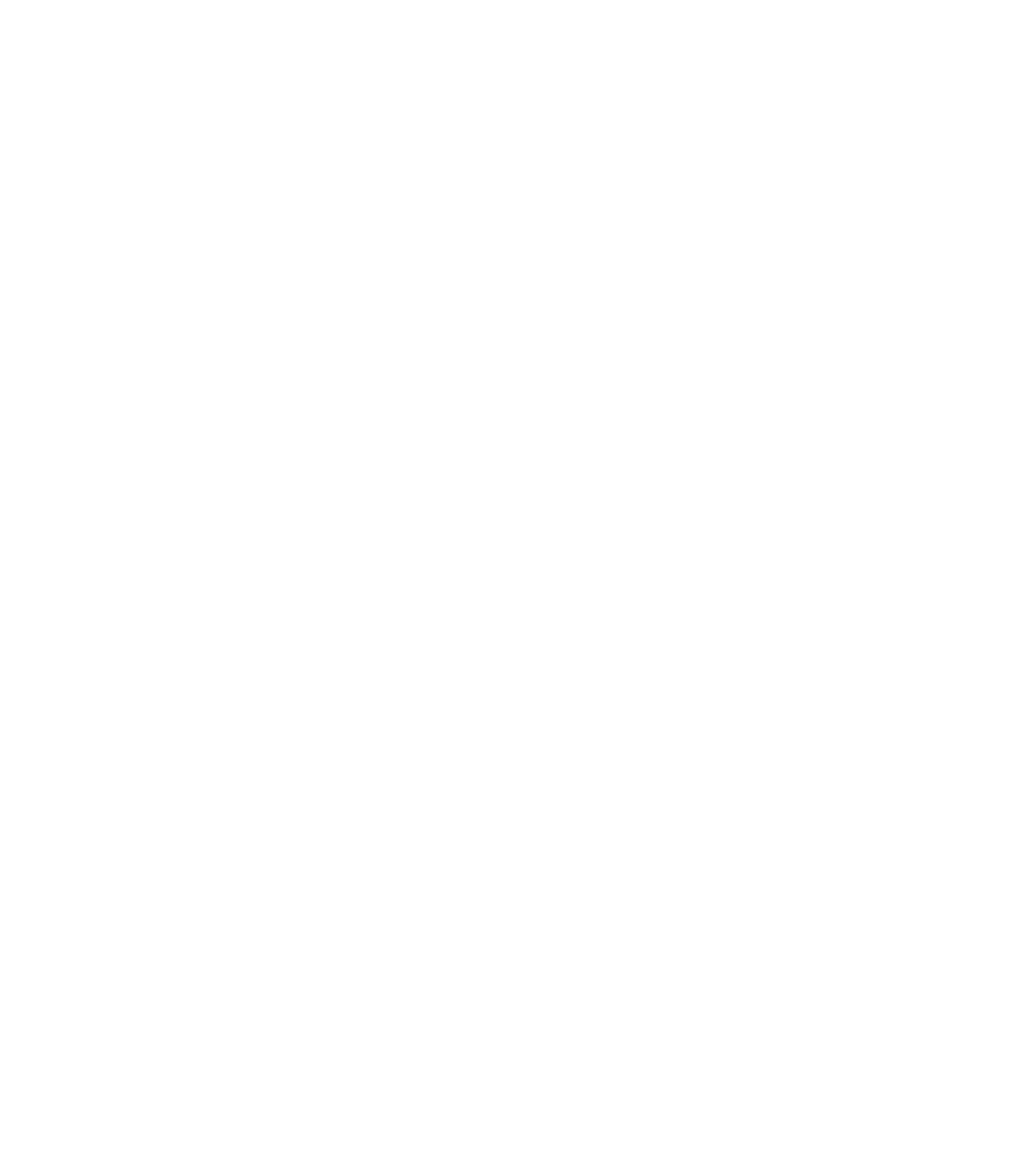
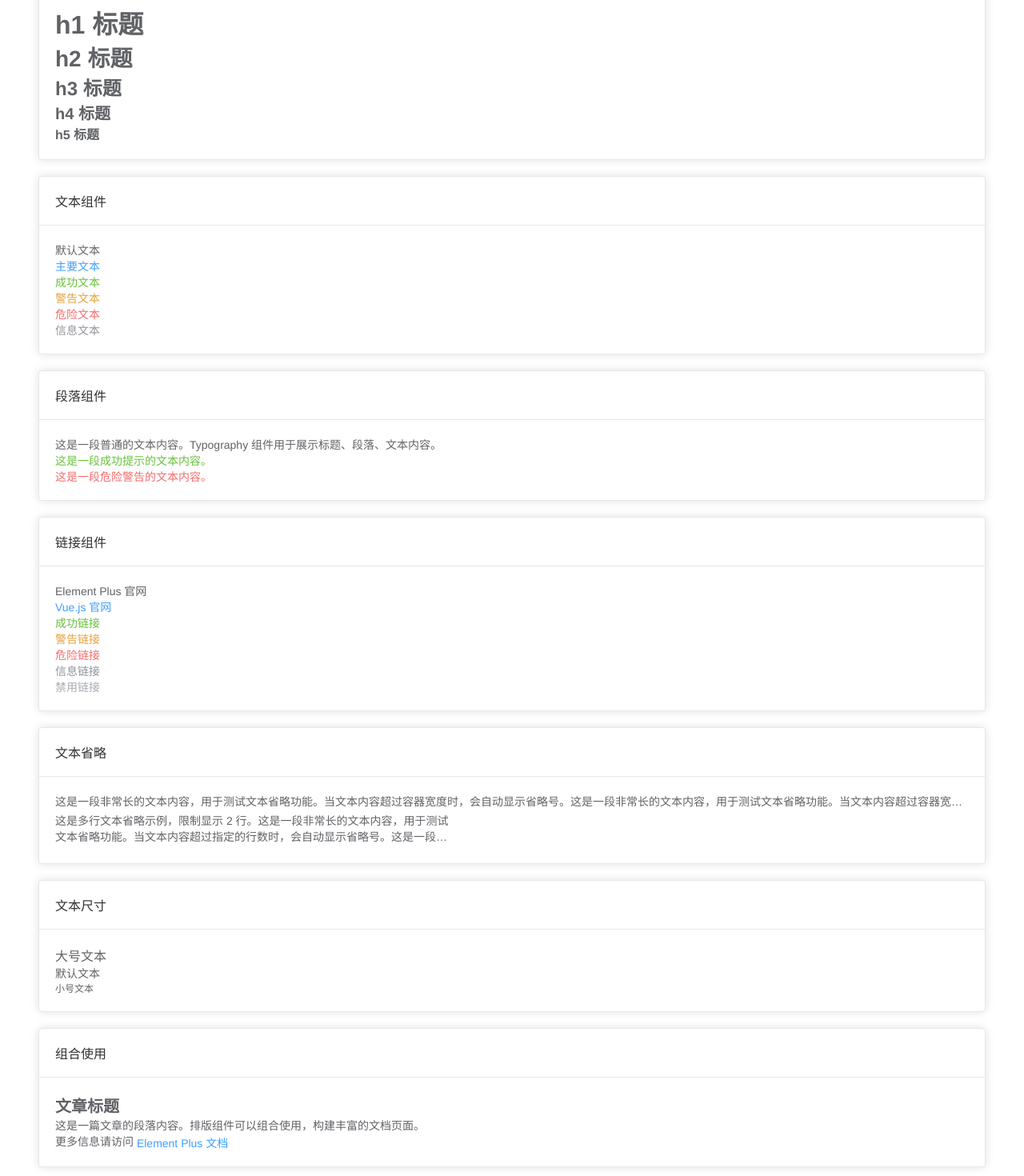
Before and after one commit to MHnanyu/custom-ui-playground, a Vue app: page /typography in a window 1280 px wide. Before the commit this address had no page. Shown: the part 240-1710 px from the top of the page at 80% size. Before the commit the page ends 800 px from the top, so only its background shows below. Built offline with nearby package versions, Linux system fonts and the light colour scheme.

Commit message:
feat: 添加 Typography 排版组件
- 新增 Typography 组件及相关示例
- 添加 /typography 路由
- 更新首页导航添加 Typography 入口
- 更新 README 组件进度统计

```diff
--- /dev/null
+++ b/src/components/Typography/Link.vue
@@ -0,0 +1,21 @@
+<template>
+  <el-link v-bind="$attrs">
+    <template v-if="slots.default" #default>
+      <slot></slot>
+    </template>
+    <template v-if="slots.icon" #icon>
+      <slot name="icon"></slot>
+    </template>
+  </el-link>
+</template>
+
+<script setup lang="ts">
+import { useSlots } from 'vue'
+
+defineOptions({
+  name: 'CcTypographyLink',
+  inheritAttrs: false
+})
+
+const slots = useSlots()
+</script>
--- /dev/null
+++ b/src/components/Typography/Paragraph.vue
@@ -0,0 +1,18 @@
+<template>
+  <el-text v-bind="$attrs" tag="p">
+    <template v-if="slots.default" #default>
+      <slot></slot>
+    </template>
+  </el-text>
+</template>
+
+<script setup lang="ts">
+import { useSlots } from 'vue'
+
+defineOptions({
+  name: 'CcTypographyParagraph',
+  inheritAttrs: false
+})
+
+const slots = useSlots()
+</script>
--- /dev/null
+++ b/src/components/Typography/Text.vue
@@ -0,0 +1,18 @@
+<template>
+  <el-text v-bind="$attrs">
+    <template v-if="slots.default" #default>
+      <slot></slot>
+    </template>
+  </el-text>
+</template>
+
+<script setup lang="ts">
+import { useSlots } from 'vue'
+
+defineOptions({
+  name: 'CcTypographyText',
+  inheritAttrs: false
+})
+
+const slots = useSlots()
+</script>
--- /dev/null
+++ b/src/components/Typography/Title.vue
@@ -0,0 +1,38 @@
+<template>
+  <el-text v-bind="$attrs" :tag="tag" :style="textStyle">
+    <template v-if="slots.default" #default>
+      <slot></slot>
+    </template>
+  </el-text>
+</template>
+
+<script setup lang="ts">
+import { computed, useSlots } from 'vue'
+
+defineOptions({
+  name: 'CcTypographyTitle',
+  inheritAttrs: false
+})
+
+interface Props {
+  level?: 1 | 2 | 3 | 4 | 5
+}
+
+const props = withDefaults(defineProps<Props>(), {
+  level: 1
+})
+
+const slots = useSlots()
+
+const tag = computed(() => `h${props.level}` as any)
+const textStyle = computed(() => {
+  const sizes: Record<number, string> = {
+    1: '32px',
+    2: '28px',
+    3: '24px',
+    4: '20px',
+    5: '16px'
+  }
+  return { fontSize: sizes[props.level], fontWeight: 'bold' }
+})
+</script>
--- /dev/null
+++ b/src/components/Typography/index.vue
@@ -0,0 +1,12 @@
+<template>
+  <div v-bind="$attrs">
+    <slot></slot>
+  </div>
+</template>
+
+<script setup lang="ts">
+defineOptions({
+  name: 'CcTypography',
+  inheritAttrs: false
+})
+</script>
--- a/src/router/index.ts
+++ b/src/router/index.ts
@@ -52,6 +52,11 @@
       path: '/space',
       name: 'Space',
       component: () => import('@/views/Space.vue')
+    },
+    {
+      path: '/typography',
+      name: 'Typography',
+      component: () => import('@/views/Typography.vue')
     }
   ]
 })
--- a/src/views/Home.vue
+++ b/src/views/Home.vue
@@ -35,6 +35,9 @@
         <router-link to="/space">
           <el-button type="primary">Space 间距</el-button>
         </router-link>
+        <router-link to="/typography">
+          <el-button type="primary">Typography 排版</el-button>
+        </router-link>
       </div>
     </el-card>
   </div>
--- /dev/null
+++ b/src/views/Typography.vue
@@ -0,0 +1,135 @@
+<template>
+  <div class="typography-demo">
+    <h2>Typography 排版</h2>
+    <p>用于文本的格式化展示。</p>
+
+    <el-card class="section">
+      <template #header>
+        <span>标题组件</span>
+      </template>
+      <cc-typography-title>h1 标题</cc-typography-title>
+      <cc-typography-title :level="2">h2 标题</cc-typography-title>
+      <cc-typography-title :level="3">h3 标题</cc-typography-title>
+      <cc-typography-title :level="4">h4 标题</cc-typography-title>
+      <cc-typography-title :level="5">h5 标题</cc-typography-title>
+    </el-card>
+
+    <el-card class="section">
+      <template #header>
+        <span>文本组件</span>
+      </template>
+      <cc-typography-text>默认文本</cc-typography-text>
+      <br />
+      <cc-typography-text type="primary">主要文本</cc-typography-text>
+      <br />
+      <cc-typography-text type="success">成功文本</cc-typography-text>
+      <br />
+      <cc-typography-text type="warning">警告文本</cc-typography-text>
+      <br />
+      <cc-typography-text type="danger">危险文本</cc-typography-text>
+      <br />
+      <cc-typography-text type="info">信息文本</cc-typography-text>
+    </el-card>
+
+    <el-card class="section">
+      <template #header>
+        <span>段落组件</span>
+      </template>
+      <cc-typography-paragraph>
+        这是一段普通的文本内容。Typography 组件用于展示标题、段落、文本内容。
+      </cc-typography-paragraph>
+      <cc-typography-paragraph type="success">
+        这是一段成功提示的文本内容。
+      </cc-typography-paragraph>
+      <cc-typography-paragraph type="danger">
+        这是一段危险警告的文本内容。
+      </cc-typography-paragraph>
+    </el-card>
+
+    <el-card class="section">
+      <template #header>
+        <span>链接组件</span>
+      </template>
+      <cc-typography-link href="https://element-plus.org" target="_blank">
+        Element Plus 官网
+      </cc-typography-link>
+      <br />
+      <cc-typography-link type="primary" href="https://vuejs.org" target="_blank">
+        Vue.js 官网
+      </cc-typography-link>
+      <br />
+      <cc-typography-link type="success">成功链接</cc-typography-link>
+      <br />
+      <cc-typography-link type="warning">警告链接</cc-typography-link>
+      <br />
+      <cc-typography-link type="danger">危险链接</cc-typography-link>
+      <br />
+      <cc-typography-link type="info">信息链接</cc-typography-link>
+      <br />
+      <cc-typography-link disabled>禁用链接</cc-typography-link>
+    </el-card>
+
+    <el-card class="section">
+      <template #header>
+        <span>文本省略</span>
+      </template>
+      <cc-typography-text
+        truncated
+      >
+        这是一段非常长的文本内容，用于测试文本省略功能。当文本内容超过容器宽度时，会自动显示省略号。这是一段非常长的文本内容，用于测试文本省略功能。当文本内容超过容器宽度时，会自动显示省略号。这是一段非常长的文本内容，用于测试文本省略功能。当文本内容超过容器宽度时，会自动显示省略号。
+      </cc-typography-text>
+      <br />
+      <cc-typography-text
+        :line-clamp="2"
+        style="width: 500px;"
+      >
+        这是多行文本省略示例，限制显示 2 行。这是一段非常长的文本内容，用于测试文本省略功能。当文本内容超过指定的行数时，会自动显示省略号。这是一段非常长的文本内容，用于测试文本省略功能。当文本内容超过指定的行数时，会自动显示省略号。这是一段非常长的文本内容，用于测试文本省略功能。当文本内容超过指定的行数时，会自动显示省略号。
+      </cc-typography-text>
+    </el-card>
+
+    <el-card class="section">
+      <template #header>
+        <span>文本尺寸</span>
+      </template>
+      <cc-typography-text size="large">大号文本</cc-typography-text>
+      <br />
+      <cc-typography-text size="default">默认文本</cc-typography-text>
+      <br />
+      <cc-typography-text size="small">小号文本</cc-typography-text>
+    </el-card>
+
+    <el-card class="section">
+      <template #header>
+        <span>组合使用</span>
+      </template>
+      <cc-typography-title :level="4">文章标题</cc-typography-title>
+      <cc-typography-paragraph>
+        这是一篇文章的段落内容。排版组件可以组合使用，构建丰富的文档页面。
+      </cc-typography-paragraph>
+      <cc-typography-paragraph>
+        更多信息请访问
+        <cc-typography-link type="primary" href="https://element-plus.org" target="_blank">
+          Element Plus 文档
+        </cc-typography-link>
+      </cc-typography-paragraph>
+    </el-card>
+  </div>
+</template>
+
+<script setup lang="ts">
+import CcTypographyTitle from '@/components/Typography/Title.vue'
+import CcTypographyText from '@/components/Typography/Text.vue'
+import CcTypographyParagraph from '@/components/Typography/Paragraph.vue'
+import CcTypographyLink from '@/components/Typography/Link.vue'
+</script>
+
+<style scoped>
+.typography-demo {
+  max-width: 1200px;
+  margin: 0 auto;
+}
+
+.section {
+  margin-bottom: 20px;
+}
+</style>
```
Also changed, not shown: 1 other file (tests, documents, lock files or other folders).
